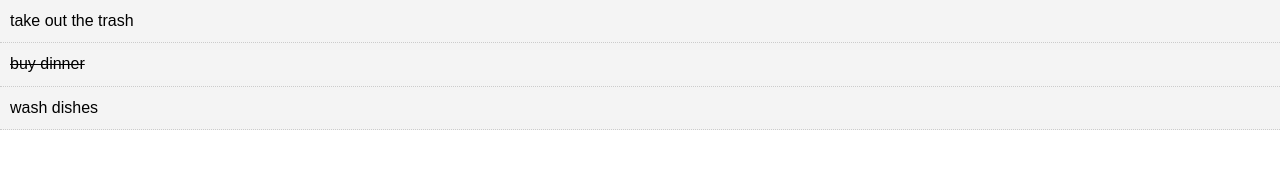
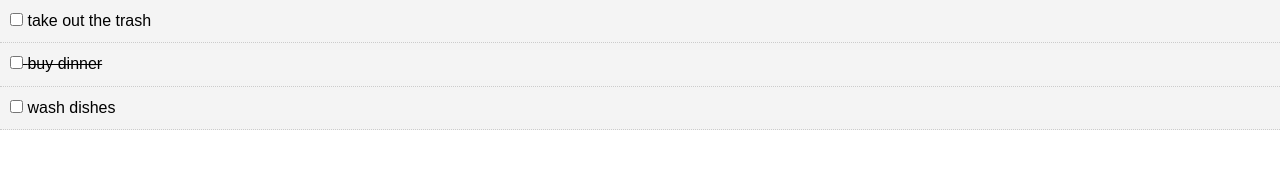
Before and after one commit to rgoonie/learning-webdev, a React (Create React App) app in the folder 04-traversy-media-react-crash/todo-crash/: page / in a window 1280 px wide. Shown: the top 169 px of the page. Built offline with nearby package versions, Linux system fonts and the light colour scheme.

Commit message:
preparing to add a checkbox

```diff
--- a/04-traversy-media-react-crash/todo-crash/src/components/TodoItem.js
+++ b/04-traversy-media-react-crash/todo-crash/src/components/TodoItem.js
@@ -12,10 +12,18 @@
         }
     }
 
+    markComplete = () => {
+        console.log(this.props)
+    }
+
+
     render() {
         return (
             <div style={this.getStyle()}>
-                <p>{ this.props.todo.title }</p>
+                <p>
+                    <input type="checkbox" onChange={this.markComplete}/> {' '}
+                    { this.props.todo.title }
+                </p>
             </div>
         )
     }
```
